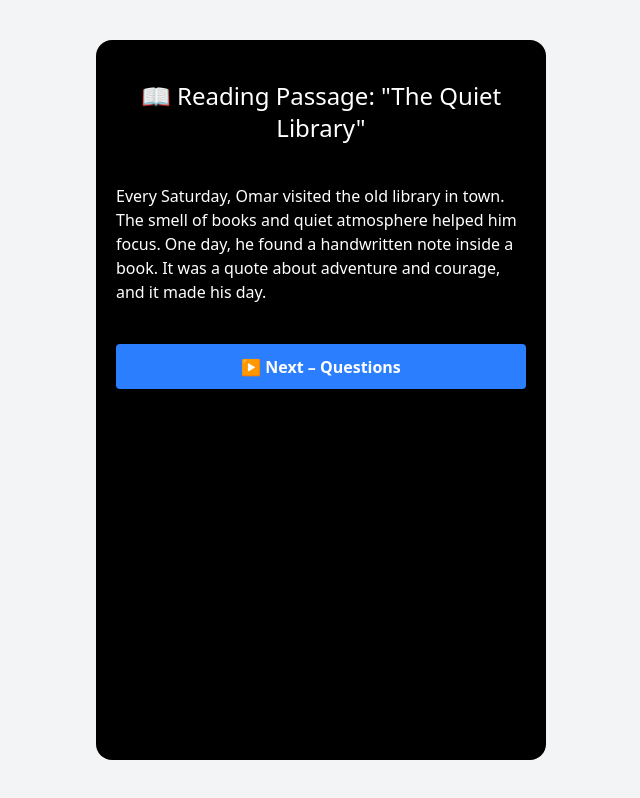
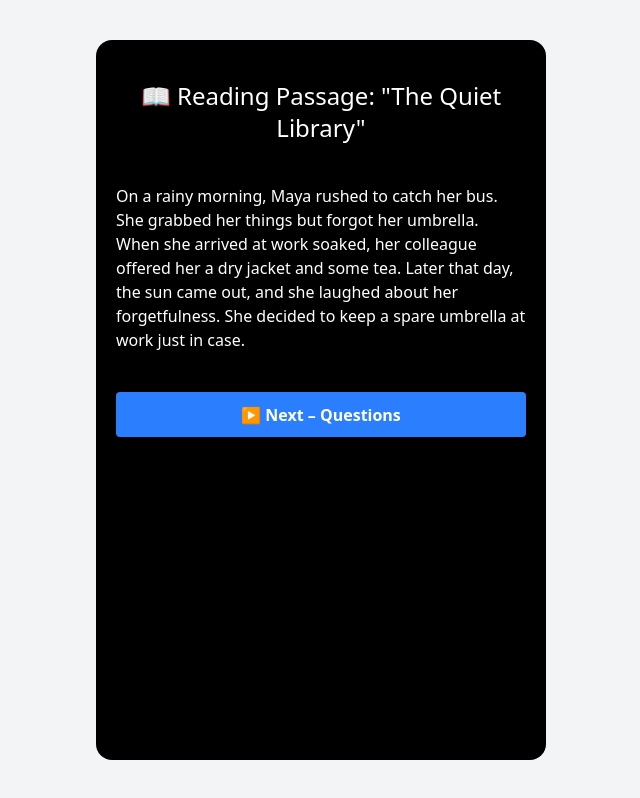
Before and after one commit to shivakrishna1995/cmp7218, a Next.js app: page /condition/1/passage in a window 1280 px wide. Shown: the whole page, without its empty margins (319-959 px from the left). Built offline with nearby package versions, Linux system fonts and the light colour scheme; no server answers.

Commit message:
updated paragraph

```diff
--- a/app/condition/[id]/passage/page.js
+++ b/app/condition/[id]/passage/page.js
@@ -42,7 +42,7 @@ export default function Instructions() {
                     </h2>
                 </div>
                 <p className={config?.displayMode === "dark" ? "text-white" : "text-black"}>
-                    Every Saturday, Omar visited the old library in town. The smell of books and quiet atmosphere helped him focus. One day, he found a handwritten note inside a book. It was a quote about adventure and courage, and it made his day.
+                    {config.paragraph}
                 </p>
                 <button
                     className="bg-blue-500 hover:bg-blue-700 disabled:bg-blue-300 disabled:cursor-not-allowed text-white font-bold py-2 px-4 rounded h-[45px] cursor-pointer flex justify-center items-center"
```
